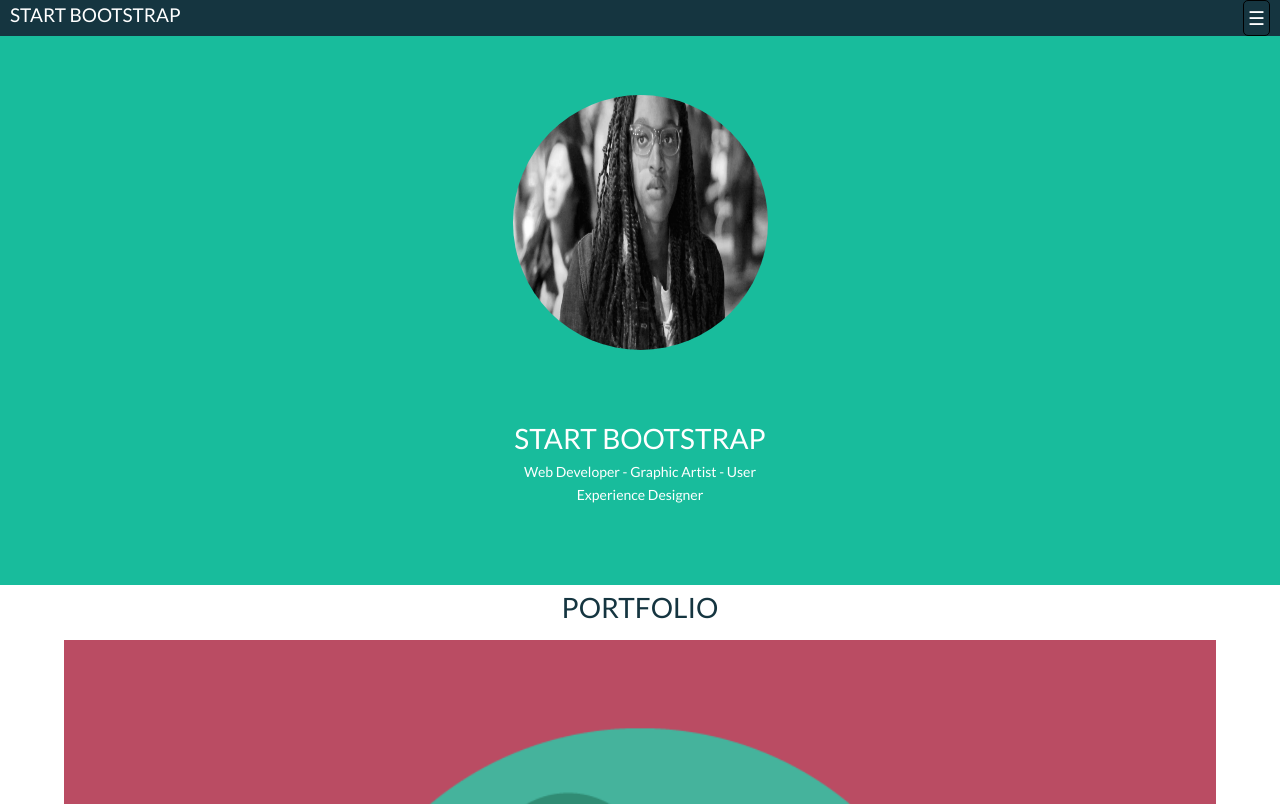
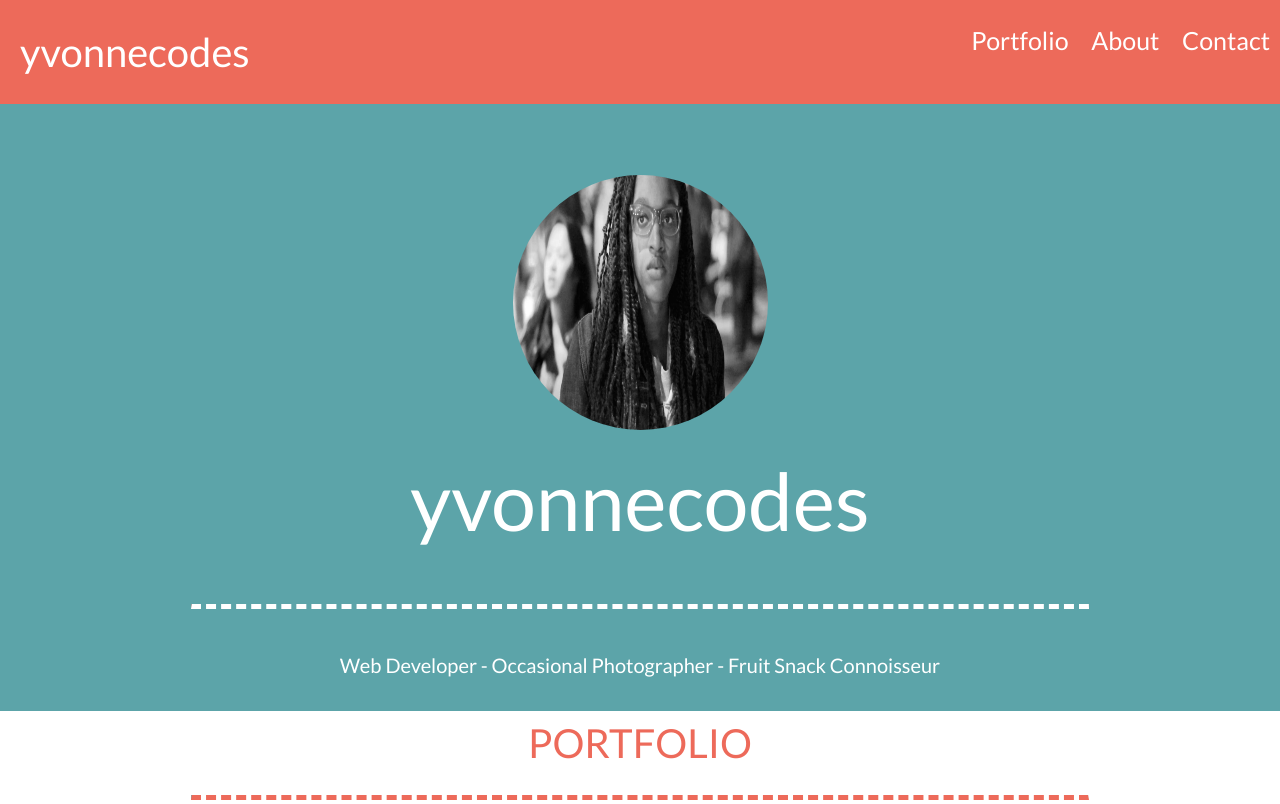
Before and after one commit to yvnuwah/recreating-freelancer, a plain HTML site: page freelance.html in a window 1280 px wide. Shown: the top 804 px of the page. Drawn offline with nearby package versions, Linux system fonts and the light colour scheme.

Commit message:
Stray from original freelancer template in design and content. Somewhat startover. Add media q's for tablets and desktops.

```diff
--- a/freelance.html
+++ b/freelance.html
@@ -1,7 +1,7 @@
 <!DOCTYPE html>
 <html>
     <head>
-        <title>Recreating Freelance Theme</title>
+        <title>yvonnecodes</title>
         <meta charset="utf-8" />
 
         <link rel="stylesheet" href="freelance_style.css" type="text/css" />
@@ -10,8 +10,8 @@
     </head>
 
     <body class="body">
-        <header class="mainHeader">
-            <div class="logo">Start Bootstrap</div>
+        <header>
+            <div class="logo">yvonnecodes</div>
             <a id="btn-menu-dropdown" href="#" >&#9776;</a>
             <nav>
                 <ul>
@@ -22,14 +22,14 @@
             </nav>
         </header>
 
-        <div class="topHeader">
+        <div class="top-banner">
             <img src="img/yvn_logo.jpg">
-            <div class="top-header-title">
-                Start Bootstrap
+            <div class="top-banner-title">
+                yvonnecodes
+                <hr class="hr-header">
             </div>
-            <div class="top-header-subTitle">
-                Web Developer - Graphic Artist - User<br />
-                Experience Designer
+            <div class="top-banner-subtitle">
+                Web Developer - Occasional Photographer - Fruit Snack Connoisseur
             </div>
         </div>
 
@@ -40,30 +40,31 @@
         <div class="portfolio">
             <div class="portfolio-header-title">
                 Portfolio
+                <hr class="hr-portfolio">
             </div>
 
             <div class="portfolio-img">
-                <img src="img/cabin.png" />
+                <img src="img/martin_houston.jpg" />
             </div>
 
             <div class="portfolio-img">
-                <img src="img/cake.png" />
+                <img src="img/katy.jpg" />
             </div>
 
             <div class="portfolio-img">
-                <img src="img/circus.png" />
+                <img src="img/katy_3.jpg" />
             </div>
 
             <div class="portfolio-img">
-                <img src="img/game.png" />
+                <img src="img/jeremy.jpg" />
             </div>
 
             <div class="portfolio-img">
-                <img src="img/safe.png" />
+                <img src="img/bush.jpg" />
             </div>
 
             <div class="portfolio-img">
-                <img src="img/submarine.png" />
+                <img src="img/dallas.jpg" />
             </div>
         </div>
 
@@ -80,7 +81,8 @@
             </div>
             <!-- I've wrapped the anchor button in a div so that I could center it. Is this correct? Check to see if there is a better way to do this. -->
             <div class="btn">
-                <a href="#" class="btn-green-white-border">Download Theme</a>
+                <a href="#" class="btn-green-white-border">Download Theme
+                <!-- better way to make button? http://www.w3schools.com/css/tryit.asp?filename=trycss_link_advanced --></a>
             </div>
         </div>
 
--- a/freelance_style.css
+++ b/freelance_style.css
@@ -1,3 +1,4 @@
+
 body {
     background-color: #FFFFFF;
     color: #000305;
@@ -7,182 +8,236 @@ body {
     text-align: left;
 }
 
-.show {
-    display: inline-block;
+.body {
     width: 100%;
+    margin: 0 auto;
 }
 
-/* links */
+header {
+    background-color: #ED6A5A;
+    width: 100%;
+    float: left;
+    position: fixed
+}
+
+.logo {
+    font-size: 40px;
+/*    font-weight: bold;*/
+    color: #FFFFFF;
+    width: 0 auto;
+    margin: 0 0 0 10px;
+    float: left;
+    padding: 20px 0
+}
+
+#btn-menu-dropdown {
+    font-size: 40px;
+    color: #FFFFFF;
+    float: right;
+    width: 0 auto;
+    padding: 20px 0;
+    margin: 0 10px 0 0;
+}
+
+header nav {
+    width: 100%;
+    clear: both;
+}
+
+header nav ul {
+    list-style-type: none;
+    margin: 0 0 0 10px;
+    padding: 0;
+    width: 100%;
+    float: left;
+    display: none;
+}
+
+header nav ul li {
+    color: #FFFFFF;
+    font-size: 20px;
+    padding: 5px 0;
+}
+
+header nav ul li:first-child {
+    border-top: grey solid 1px;
+}
+
+header nav ul li a {
+    text-decoration: none;
+}
 
 a {
     text-decoration: none;
 }
-
 a:link, a:visited {
     color: #FFFFFF;
 }
 
-a:hover, a:active {
-    color: #18bc9c;
-}
-
-.body {
-    margin: 0 auto;
-    width: 100%;
-    clear: both;
-}
-.mainHeader {
-    background-color: #153540;
-    color: white;
-    padding-left: 10px;
-    text-transform: uppercase;
-    position: fixed;
-    top: 0;
-    left: 0;
-    right: 0;
-    float: left;
-}
-
-.logo {
-    font-size: 19px;
-    float: left;
-}
-
-#btn-menu-dropdown {
-    display: block;
-    float: right;
-    margin: 0 10px 0 0;
-/*
-    position: absolute;
-    top: 0px;
-    right: 10px;
-*/
-    width: auto;
-    height: auto;
-    font-size: 19px;
-    border: 1px solid #000000;
-    border-radius: 5px;
-    padding: 2px 4px;
-}
-
-.mainHeader nav {
-    background-color: #153540;
-    height: auto;
-}
-
-.mainHeader nav ul {
-    list-style: none;
-    margin: 0px 0px 0px 0px;
-    padding: 0;
-    overflow: hidden;
+a:hover {
+    color: #F4F1BB;
 
 }
 
-.mainHeader nav ul li {
-    float: left;
-    width: 100%;
-    text-align: left;
+.show {
+    display: inline-block;
+    width: 100;
 }
 
-.mainHeader nav ul li a {
-    display: inline-block;
-    font-size: 17px;
+.top-banner {
+    background-color: #5CA4A9;
+    color: #FFFFFF;
+    text-align: center;
+    width: 100%;
+    float: left;
+    padding-top: 125px;
+    padding-bottom: 30px;
 }
 
-.mainHeader nav ul li:first-child {
-    border-top: 1px solid darkgrey;
-}
-
-
-.topHeader {
-    background-color: #18bc9c;
-    color: #FFFFFF;
-    text-align: center;
-    float: left;
-    width: 100%;
-    height: 550px;
-    margin-top: 5px;
-}
-.topHeader img {
+.top-banner img {
     height: 255px;
     width: 255px;
     border-radius: 50%;
-    margin: 60px auto;
+    margin: 50px auto 0px;
 }
 
-.top-header-title {
-    text-transform: uppercase;
-    font-size: 2em; /* COME BACK TO THIS */
+.top-banner-title {
+    font-size: 40px;
 }
 
-.top-header-subTitle {
+hr.hr-header {
+    border-top: none;
+    border-bottom: 5px dashed;
+    width: 70%;
+}
 
+.top-banner-subtitle {
+    font-size: 20px;
 }
 
 .portfolio {
-    color: #153540;
+    float: left;
+    color: #ED6A5A;
+    width: 100%;
 }
 
 .portfolio-header-title {
     text-align: center;
     text-transform: uppercase;
-    font-size: 2em;
-    margin: 30px 0 0 0;
+    font-size: 40px;
+    width: 100%;
+    margin: 0 auto;
+}
+
+hr.hr-portfolio {
+    border-top: none;
+    border-bottom: 5px dashed;
+    width: 70%;
+}
+
+.portfolio-img img{
+    width: 90%;
+    height: auto;
+    margin: 10px auto;
+    display: block;
+}
+
+/*------------------------*/
+/*------------------------*/
+/*------------------------*/
+/*------------------------*/
+/*------------------------*/
+/*------------------------*/
+/*------------------------*/
+
+
+/*---- @media QUERIES ----*/
+
+
+/*  TABLET DISPLAYS  */
+@media screen and (min-width:768px) {
+    .logo {
+        margin: 0 auto;
+        padding: 20px;
+    }
+
+    header {
+        background-color: blue;
+        background-color: #ED6A5A;
+    }
+
+    #btn-menu-dropdown {
+        display: none;
+    }
+
+    header nav {
+        float: right;
+        width: auto;
+        clear: none;
+        margin: 0 auto;
+    }
+
+    header nav ul {
+        display: block;
+        list-style-type: none;
+        margin: 0 auto;
+/*        float: right;*/
+        padding: 32px 20px;
+    }
+
+    header nav ul li {
+        color: #FFFFFF;
+        font-size: 25px;
+        margin-left: 20px;
+        padding: 0;
+        display: inline;
+    }
+
+    header nav ul li:first-child {
+        border-top: none;
+    }
+
+    .top-banner-title {
+        font-size: 80px;
+    }
 }
 
 
-.portfolio-img img {
-    width: 90%;
-    height: auto;
-    display: block;
-    margin: 10px auto;
+/*  DESKTOP DISPLAYS & BIGGER  */
+@media screen and (min-width:1024px) {
+
+    #btn-menu-dropdown {
+        display: none;
     }
 
-.about {
-    background-color: #18bc9c;
-    color: #FFFFFF;
-    padding-bottom: 50px;
+    header nav {
+        float: right;
+        width: auto;
+        clear: none;
+    }
+    header nav ul {
+        list-style-type: none;
+        margin: 20px 10px 0 0;
+        padding: 0;
+        width: auto;
+        float: right;
+        display: block;
     }
 
-.about-header-title {
-    text-transform: uppercase;
-    font-size: 3em;
-    margin: 50px 0 0 0;
-    padding-top: 50px;
-    text-align: center;
+    header nav ul li {
+        color: #FFFFFF;
+        font-size: 25px;
+        margin-left: 20px;
+        padding: 0;
+        display: inline;
     }
 
-.about-body {
-    font-size: 1.3em;
-    width: 90%;
-    margin: 0 auto;
+
+    header nav ul li a {
+        text-decoration: none;
     }
 
-.btn {
-    text-align: center;
-    margin: 25px auto;
+    header nav ul li:first-child {
+        border-top: none;
     }
-a.btn-green-white-border {
-    text-align: center;
-    border: 2px solid #FFFFFF;
-    border-radius: 5%;
-    padding: 15px 20px;
-    font-size: 1.3em;
-    color: #153540;
-    -webkit-transition-duration: 0.4s; /* Safari */
-    transition-duration: 0.4s;
-
 }
-a.btn-green-white-border:hover {
-    background-color: #FFFFFF;
-}
-
-.footer {
-    background-color: #153540;
-    color: #FFFFFF;
-    text-align: center;
-}
-
-ul {
-    display: none;
-}
```
Lines whose indentation alone changed are shown as unchanged.
